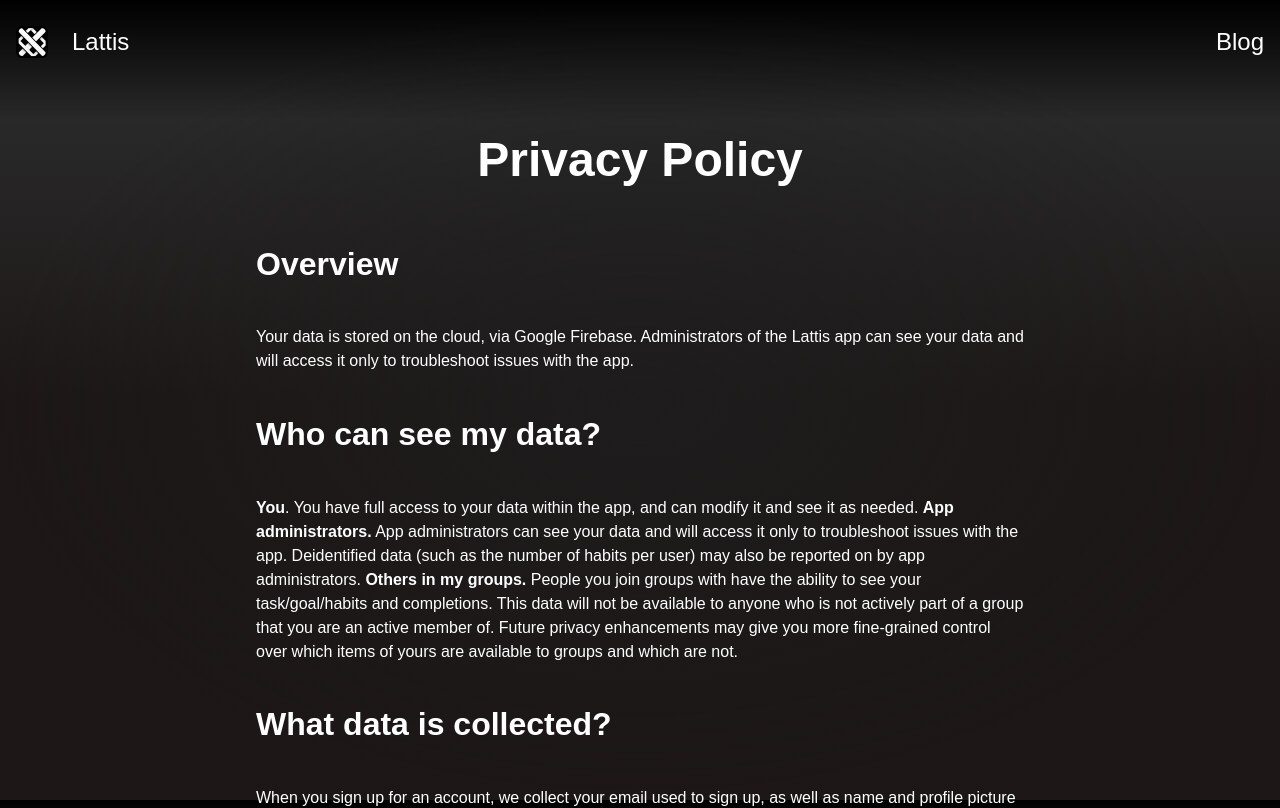
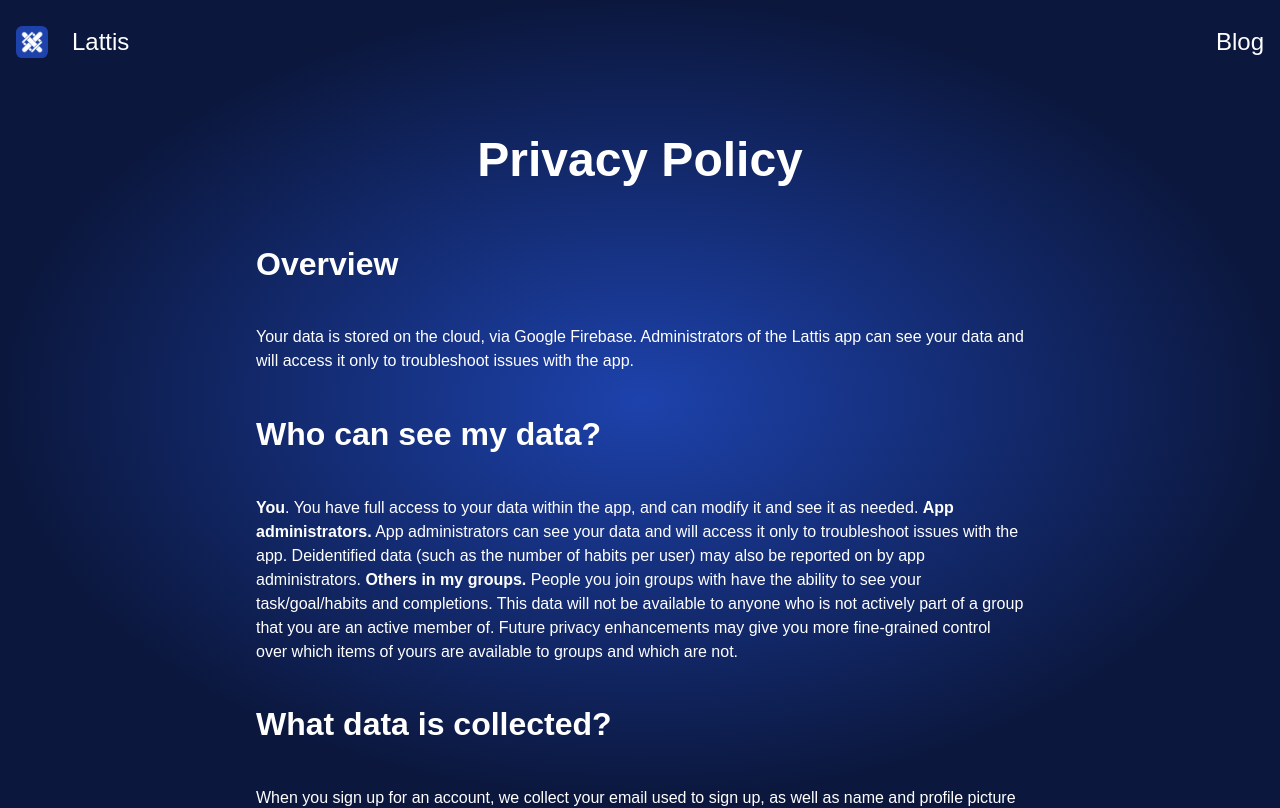
Before and after one commit to Quesajo17/lattisapp-landing, a SvelteKit app: page /privacy-policy in a window 1280 px wide. Shown: the top 808 px of the page. Built offline with nearby package versions, Linux system fonts and the light colour scheme.

Commit message:
update color scheme

```diff
--- a/src/routes/Header.svelte
+++ b/src/routes/Header.svelte
@@ -1,12 +1,12 @@
 <script>
-	import logo from '$lib/images/lattisicon.jpg';
+	import logo from '$lib/images/lattisicon.png';
 </script>
 
 <header>
 	<div class="brand">
 	<div class="brand-image">
 		<a href="/">
-			<img src={logo} class="appicon" alt="SvelteKit" />
+			<img src={logo} class="appicon" alt="LattisIcon" />
 		</a>
 	</div>
 		<a href="/"><p class="brand-name">Lattis</p></a>
--- a/src/routes/styles.css
+++ b/src/routes/styles.css
@@ -4,9 +4,9 @@
 	--font-body: Arial, -apple-system, BlinkMacSystemFont, 'Segoe UI', Roboto, Oxygen, Ubuntu,
 		Cantarell, 'Open Sans', 'Helvetica Neue', sans-serif;
 	--font-mono: 'Fira Mono', monospace;
-	--color-bg-0: rgb(0, 0, 0);
-	--color-bg-1: hsl(0, 0%, 16%);
-	--color-bg-2: hsl(0, 12%, 10%);
+	--color-bg-0: #0B173D;
+	--color-bg-1: #1D42AC;
+	--color-bg-2: #0B173D;
 	--color-theme-1: #000000;
 	--color-theme-2: #fff;
 	--color-text: #fff;
@@ -24,8 +24,8 @@ body {
 	background-size: 100vw 100vh;
 	background-image: radial-gradient(
 			50% 50% at 50% 50%,
-			rgba(30, 30, 30, 0.75) 0%,
-			rgba(255, 255, 255, 0) 100%
+			#1D42AC 0%,
+			#0B173D 100%
 		),
 		linear-gradient(180deg, var(--color-bg-0) 0%, var(--color-bg-1) 15%, var(--color-bg-2) 50%);
 
```
Also changed, not shown: src/lib/images/lattisicon.jpg (deleted), src/lib/images/lattisicon.png (added).
